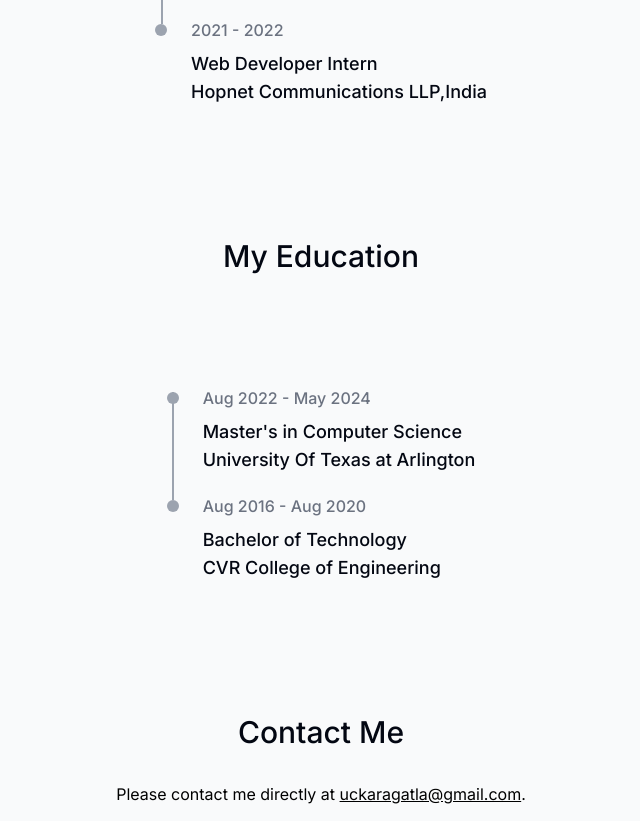
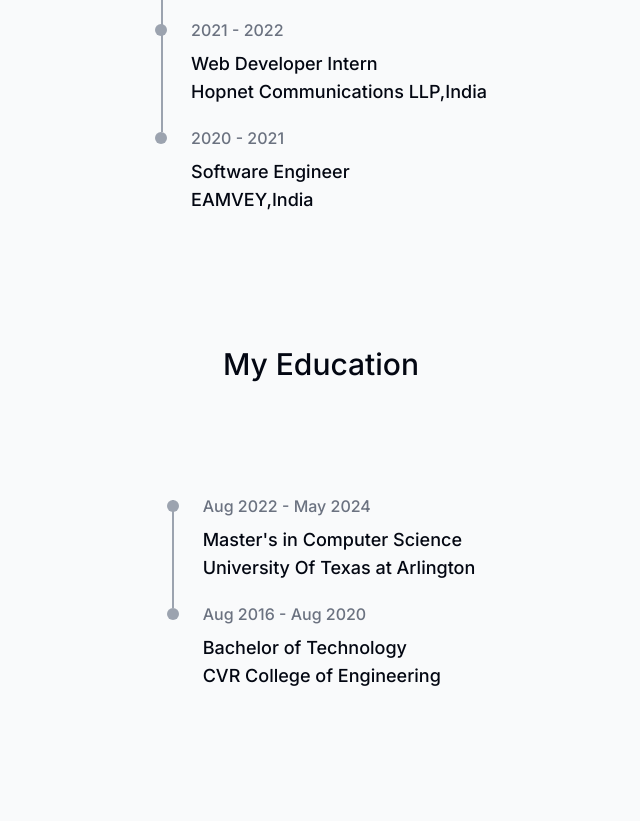
Before and after one commit to mudiger/portfolio, a Next.js app: page / in a window 1280 px wide. Shown: the part 3800-4621 px from the top of the page, without its empty margins (319-959 px from the left). Built offline with nearby package versions, Linux system fonts and the light colour scheme.

Commit message:
Adding Experience

```diff
--- a/components/experience.tsx
+++ b/components/experience.tsx
@@ -26,7 +26,7 @@
         </li>
 
         <li className="relative flex items-baseline gap-6 pb-5">
-          <div>
+          <div className="before:absolute before:left-[5.5px] before:h-full before:w-[2px] before:bg-gray-400">
             <svg xmlns="http://www.w3.org/2000/svg" width="12" height="12" className="bi bi-circle-fill fill-gray-400" viewBox="0 0 16 16">
               <circle cx="8" cy="8" r="8" />
             </svg>
@@ -36,6 +36,17 @@
             <p className="mt-2  text-lg font-medium">Web Developer Intern<br></br>Hopnet Communications LLP,India</p>
           </div>
         </li>
+        <li className="relative flex items-baseline gap-6 pb-5">
+          <div>
+            <svg xmlns="http://www.w3.org/2000/svg" width="12" height="12" className="bi bi-circle-fill fill-gray-400" viewBox="0 0 16 16">
+              <circle cx="8" cy="8" r="8" />
+            </svg>
+          </div>
+          <div>
+            <p className=" text-gray-500 font-medium">2020 - 2021</p>
+            <p className="mt-2  text-lg font-medium">Software Engineer<br></br>EAMVEY,India</p>
+          </div>
+        </li>
       </ul>
     </div>
   </motion.section>
```
